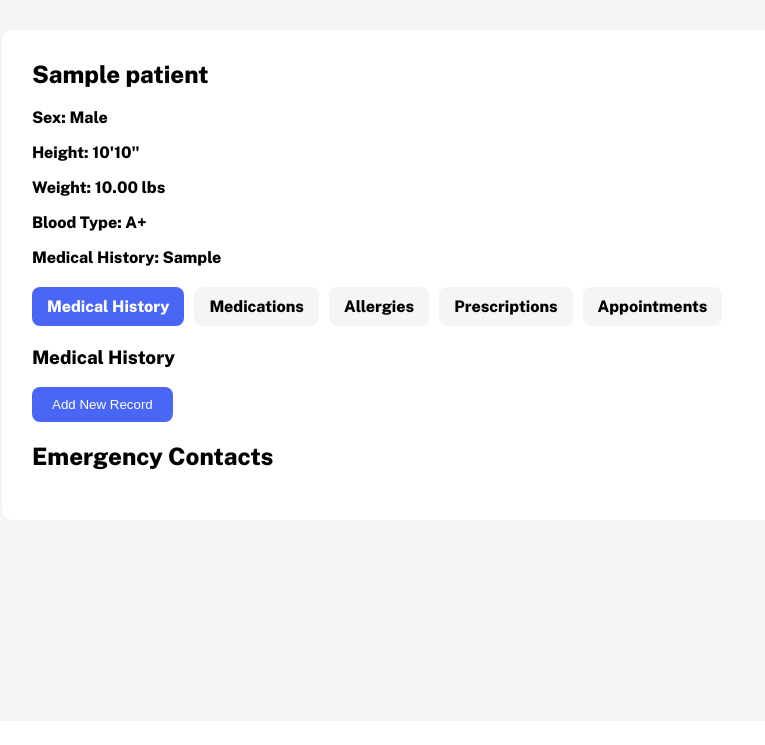
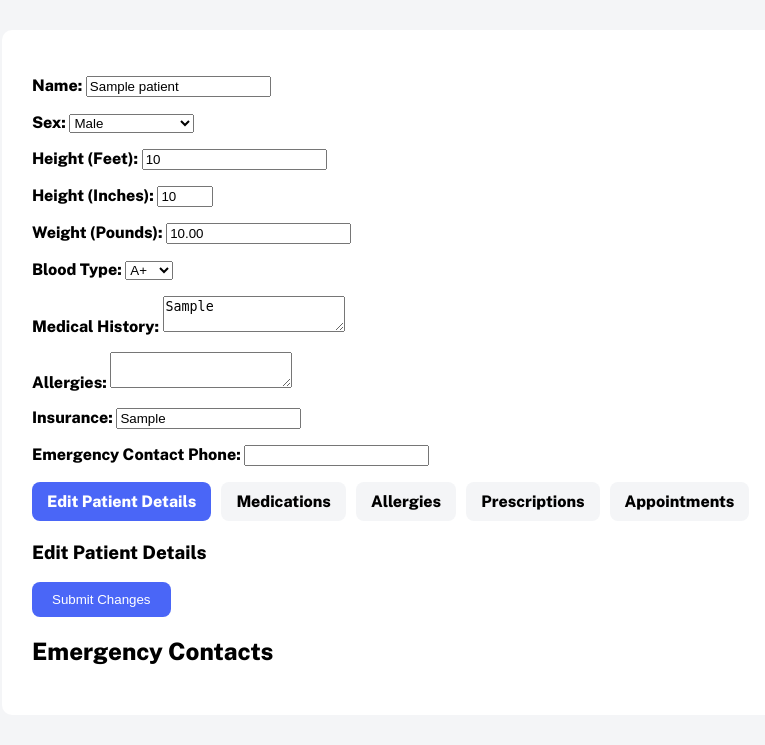
Before and after one commit to kxvalencia/capstone, a PHP site: page /patient_profile.php?patient_id=1 in a window 1280 px wide. Shown: the part 79-824 px from the top of the page, without its empty margins (48-813 px from the left). Before the commit the page ends 549 px from the top, so only its background shows below. Run offline with PHP 8.4, Linux system fonts and the light colour scheme; tables that the repository leaves empty or names only in its code hold one stand-in row (values such as "Sample post"); data that the repository does not hold is empty.

Commit message:
Implement patient profile changes

```diff
--- a/patient_profile.php
+++ b/patient_profile.php
@@ -1,23 +1,42 @@
 <?php
-
 include 'db.php';
 
 if (isset($_GET['patient_id'])) {
     $patientId = $_GET['patient_id'];
-    try {
+
+    if ($_SERVER["REQUEST_METHOD"] == "POST") {
+        // Extract and sanitize input data
+        $name = $_POST['name'];
+        $sex = $_POST['sex'];
+        $heightFeet = $_POST['height_feet'];
+        $heightInches = $_POST['height_inches'];
+        $weightPounds = $_POST['weight_pounds'];
+        $bloodType = $_POST['blood_type'];
+        $medicalHistory = $_POST['medical_history'];
+        $allergies = $_POST['allergies'];
+        $insurance = $_POST['insurance'];
+        $emergencyContact = $_POST['emergency_contact_phone'];
+
+        // SQL query to update patient details
+        $sql = "UPDATE patients SET name=?, sex=?, height_feet=?, height_inches=?, weight_pounds=?, blood_type=?, medical_history=?, allergies=?, insurance=?, emergency_contact_phone=? WHERE patient_id=?";
+        $stmt = $pdo->prepare($sql);
+        $stmt->execute([$name, $sex, $heightFeet, $heightInches, $weightPounds, $bloodType, $medicalHistory, $allergies, $insurance, $emergencyContact, $patientId]);
+
+        header("Location: patient_profile.php?patient_id=" . $patientId); // Redirect back to the profile page
+        exit();
+    }
+
+    // Fetch patient details
     $stmt = $pdo->prepare("SELECT * FROM patients WHERE patient_id = :patientId");
     $stmt->bindParam(':patientId', $patientId);
     $stmt->execute();
     $patient = $stmt->fetch(PDO::FETCH_ASSOC);
-    } catch (PDOException $e) {
-        echo "Error: " . $e->getMessage();
-    }
 } else {
     echo "No patient ID provided.";
     exit;
 }
+?>
 
-?>
 <!DOCTYPE html>
 <html lang="en">
 
@@ -44,40 +63,90 @@ if (isset($_GET['patient_id'])) {
 
     <div class="profile-box">
         <div class="profile-section">
-            <h2>
-                <?php echo htmlspecialchars($patient['name']); ?>
-            </h2>
-            <p><strong>Sex:</strong>
-                <?php echo $patient['sex']; ?>
+            <form action="patient_profile.php?patient_id=<?php echo $patientId; ?>" method="post">
+                <p>
+                    <label for="name">Name:</label>
+                    <input type="text" name="name" value="<?php echo htmlspecialchars($patient['name']); ?>">
                 </p>
-            <p><strong>Height:</strong>
-                <?php echo $patient['height_feet'] . "'" . $patient['height_inches'] . '"'; ?>
+
+                <p>
+                    <label for="sex">Sex:</label>
+                    <select name="sex">
+                        <option value="Male" <?php echo $patient['sex'] == 'Male' ? 'selected' : ''; ?>>Male</option>
+                        <option value="Female" <?php echo $patient['sex'] == 'Female' ? 'selected' : ''; ?>>Female
+                        </option>
+                        <option value="Other" <?php echo $patient['sex'] == 'Other' ? 'selected' : ''; ?>>Other</option>
+                        <option value="Prefer Not to Say" <?php echo $patient['sex'] == 'Prefer Not to Say' ? 'selected' : ''; ?>>Prefer Not to Say</option>
+                    </select>
                 </p>
-            <p><strong>Weight:</strong>
-                <?php echo $patient['weight_pounds']; ?> lbs
+
+                <p>
+                    <label for="height_feet">Height (Feet):</label>
+                    <input type="number" name="height_feet"
+                        value="<?php echo htmlspecialchars($patient['height_feet']); ?>" min="0">
                 </p>
-            <p><strong>Blood Type:</strong>
-                <?php echo $patient['blood_type']; ?>
+
+                <p>
+                    <label for="height_inches">Height (Inches):</label>
+                    <input type="number" name="height_inches"
+                        value="<?php echo htmlspecialchars($patient['height_inches']); ?>" min="0" max="11">
                 </p>
-            <p><strong>Medical History:</strong>
-                <?php echo nl2br(htmlspecialchars($patient['medical_history'])); ?>
+
+                <p>
+                    <label for="weight_pounds">Weight (Pounds):</label>
+                    <input type="number" name="weight_pounds"
+                        value="<?php echo htmlspecialchars($patient['weight_pounds']); ?>" step="0.1" min="0">
                 </p>
-        </div>
+
+                <p>
+                    <label for="blood_type">Blood Type:</label>
+                    <select name="blood_type">
+                        <option value="A+" <?php echo $patient['blood_type'] == 'A+' ? 'selected' : ''; ?>>A+</option>
+                        <option value="A-" <?php echo $patient['blood_type'] == 'A-' ? 'selected' : ''; ?>>A-</option>
+                        <option value="B+" <?php echo $patient['blood_type'] == 'B+' ? 'selected' : ''; ?>>B+</option>
+                        <option value="B-" <?php echo $patient['blood_type'] == 'B-' ? 'selected' : ''; ?>>B-</option>
+                        <option value="AB+" <?php echo $patient['blood_type'] == 'AB+' ? 'selected' : ''; ?>>AB+</option>
+                        <option value="AB-" <?php echo $patient['blood_type'] == 'AB-' ? 'selected' : ''; ?>>AB-</option>
+                        <option value="O+" <?php echo $patient['blood_type'] == 'O+' ? 'selected' : ''; ?>>O+</option>
+                        <option value="O-" <?php echo $patient['blood_type'] == 'O-' ? 'selected' : ''; ?>>O-</option>
+                    </select>
+                </p>
+
+                <p>
+                    <label for="medical_history">Medical History:</label>
+                    <textarea
+                        name="medical_history"><?php echo htmlspecialchars($patient['medical_history']); ?></textarea>
+                </p>
+
+                <p>
+                    <label for="allergies">Allergies:</label>
+                    <textarea name="allergies"><?php echo htmlspecialchars($patient['allergies']); ?></textarea>
+                </p>
+
+                <p>
+                    <label for="insurance">Insurance:</label>
+                    <input type="text" name="insurance" value="<?php echo htmlspecialchars($patient['insurance']); ?>">
+                </p>
+
+                <p>
+                    <label for="emergency_contact_phone">Emergency Contact Phone:</label>
+                    <input type="text" name="emergency_contact_phone"
+                        value="<?php echo htmlspecialchars($patient['emergency_contact_phone']); ?>">
+                </p>
+
 
                 <div class="tabs">
-            <a class="tab-link active" onclick="showTab('medical-history')">Medical History</a>
+                    <a class="tab-link active" onclick="showTab('patient-details')">Edit Patient Details</a>
                     <a class="tab-link" onclick="showTab('medications')">Medications</a>
                     <a class="tab-link" onclick="showTab('allergies')">Allergies</a>
                     <a class="tab-link" onclick="showTab('prescriptions')">Prescriptions</a>
                     <a class="tab-link" onclick="showTab('appointments')">Appointments</a>
                 </div>
 
-        <div class="profile-section tab-content active" id="medical-history">
-            <h3>Medical History</h3>
-            <button class="btn-add-record" onclick="addNewRecord()">Add New Record</button>
-            <div class="medical-records">
-                <!-- List of medical records will be displayed here -->
-            </div>
+                <div class="profile-section tab-content active" id="patient-details">
+                    <h3>Edit Patient Details</h3>
+                    <input type="submit" class="btn-add-record" value="Submit Changes">
+
                 </div>
 
                 <div class="profile-section tab-content" id="medications">
@@ -118,6 +187,8 @@ if (isset($_GET['patient_id'])) {
 
         </div>
 
+        </form>
+
         <script>
             function showTab(tabId) {
                 const tabs = document.querySelectorAll('.tab-content');
```
Lines whose indentation alone changed are shown as unchanged.
